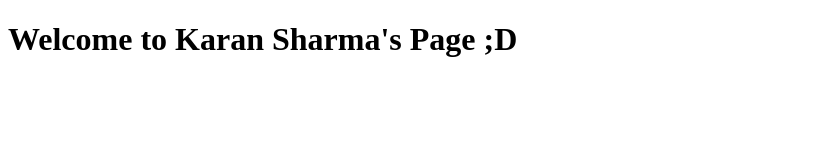
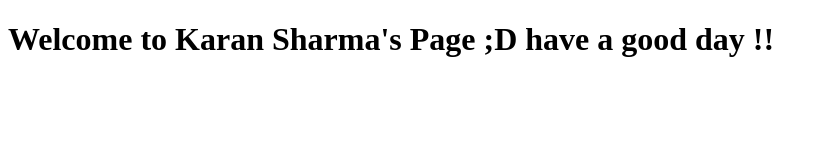
Before and after one commit to sharmakaran89/LearningCurve, a plain HTML site: page PlantPlaces/WebContent/index.html in a window 1280 px wide. Shown: the whole page, without its empty margins (0-827 px from the left). Drawn offline with Linux system fonts and the light colour scheme.

Commit message:
adding changes

```diff
--- a/PlantPlaces/WebContent/index.html
+++ b/PlantPlaces/WebContent/index.html
@@ -6,7 +6,9 @@
 <title>KaranSharma.com</title>
 </head>
 <body>
-<h1>Welcome to Karan Sharma's Page ;D</h1>
+<h1>Welcome to Karan Sharma's Page ;D
+have a good day !!
+</h1>
 
 </body>
 </html>
```
